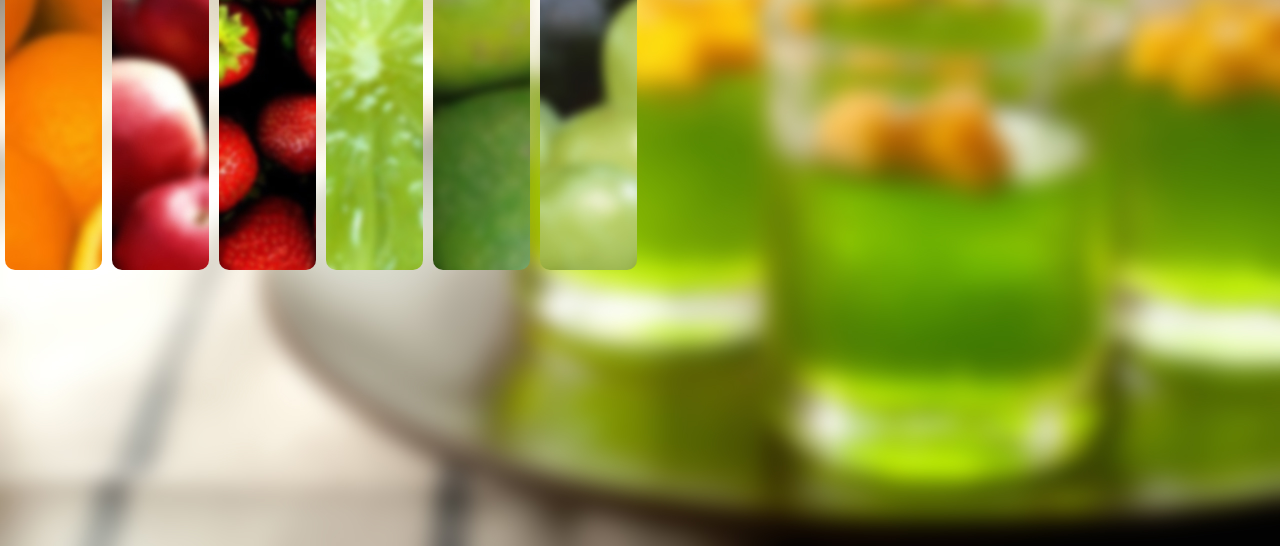
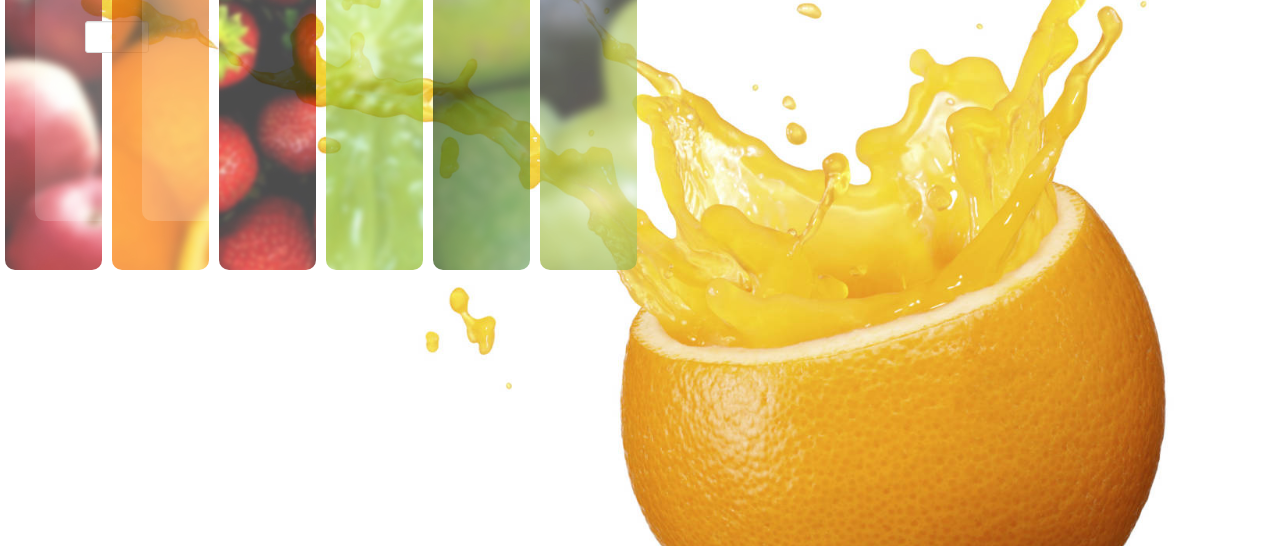
Before and after one commit to tw-blr-iot-ants/adjuvant, a website: page views/menu.html in a window 1280 px wide. Shown: the part 254-800 px from the top of the page. Drawn offline with nearby package versions, Linux system fonts and the light colour scheme.

Commit message:
JD | Added a textbox for order count.

```diff
--- a/views/menu.html
+++ b/views/menu.html
@@ -20,7 +20,7 @@
     <script src="http://html5shiv.googlecode.com/svn/trunk/html5.js"></script>
     <![endif]-->
 </head>
-<body>
+<body style="background-image: url('../images/bg.png');">
 <header class="header">
     <h1 style="margin-top: -70px; font-size: x-large !important;">Time to be healthy!</h1>
     <h2 style="margin-top: -40px; font-size: large;">Place your order</h2>
@@ -31,6 +31,21 @@
 <div id="demo">
     <div id="owl-demo" class="owl-carousel">
 
+        <div class="item" style="background-image: url('images/apple.jpg');">
+            <div>
+                <ul class="list clearfix">
+                    <li>
+                        <h1 align="center">Apple</h1>
+                    </li>
+
+                    <li class="info">
+                        <input type="text" style="font-size: 12pt; width: 50px;" data-label="quantity" data-label-bg="#82cff0"
+                               data-label-color="#fff" maxlength="5" data-mask="" />
+                    </li>
+
+                </ul>
+                </div>
+        </div>
         <div class="item orange" style="background-image: url('images/orange.jpg');">
             <div>
                 <ul class="list clearfix">
@@ -38,6 +53,9 @@
                         <h1>Orange</h1>
                     </li>
 
+                    <li class="info">
+                        Test
+                    </li>
                     <!--<li>-->
                         <!--<input type="text" style="font-size: 12pt; width: 100px;" data-animation="flip" id="balloon" data-label="Employee ID" data-label-bg="#82cff0"-->
                                <!--data-label-color="#fff" maxlength="5" data-mask="" />-->
@@ -45,7 +63,7 @@
                 </ul>
             </div>
         </div>
-        <div class="item" style="background-image: url('images/apple.jpg');"><h1 align="center">Apple</h1></div>
+
         <div class="item" style="background-image: url('images/strawberry.jpg');"><h1>Strawberry</h1></div>
         <div class="item" style="background-image: url('images/lemon.jpg');"><h1>Lemon</h1></div>
         <div class="item" style="background-image: url('images/mosambi.jpg');"><h1>Mosambi</h1></div>
@@ -69,7 +87,23 @@
     text-align: center;
     height: 320px;
     background-repeat: no-repeat;
+    opacity: 0.7;
+    padding-right: 24px;
     }
+
+    #owl-demo .item .info{
+    background: rgba(255, 254, 254, 0.17);
+    padding: 30px 0px;
+    margin: 5px;
+    color: #FFF;
+    -webkit-border-radius: 3px;
+    -moz-border-radius: 3px;
+    border-radius: 10px;
+    text-align: center;
+    height: 170px;
+    width: 164px;
+    }
+
 </style>
 
 
```
Also changed, not shown: views/images/apple_nutri.png (added).
